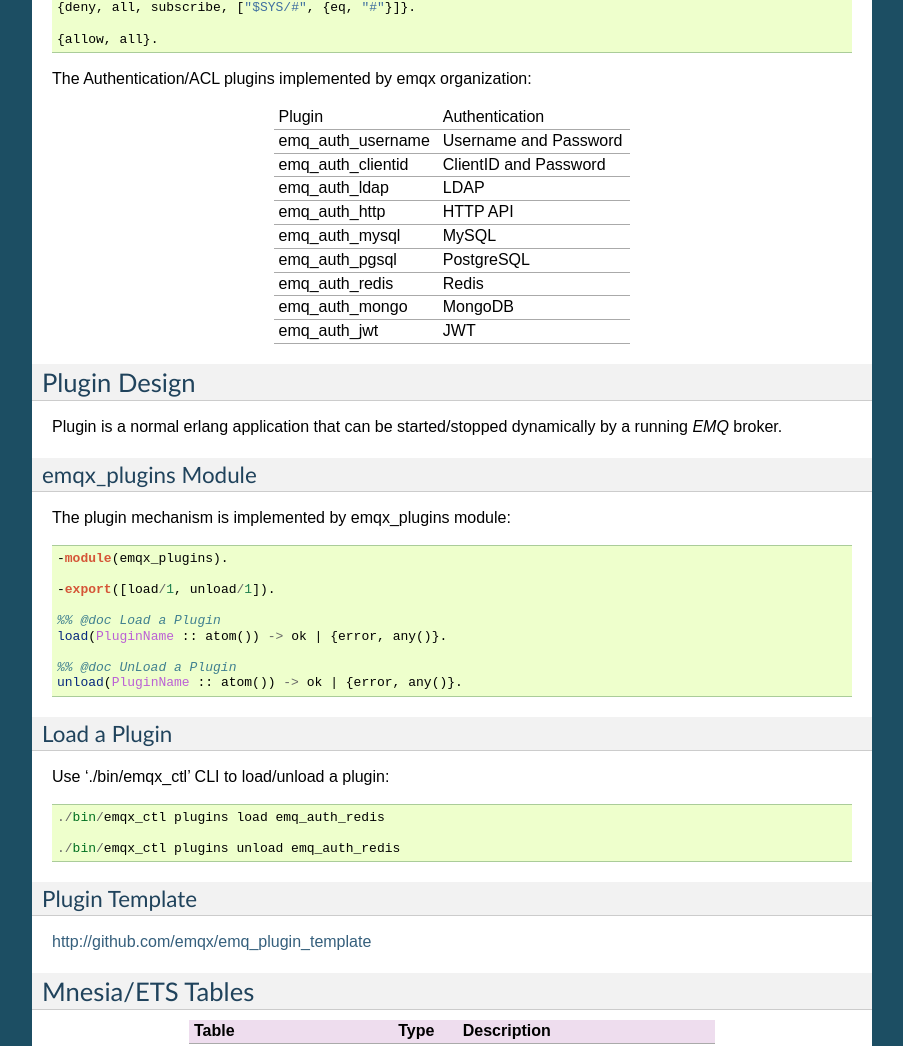
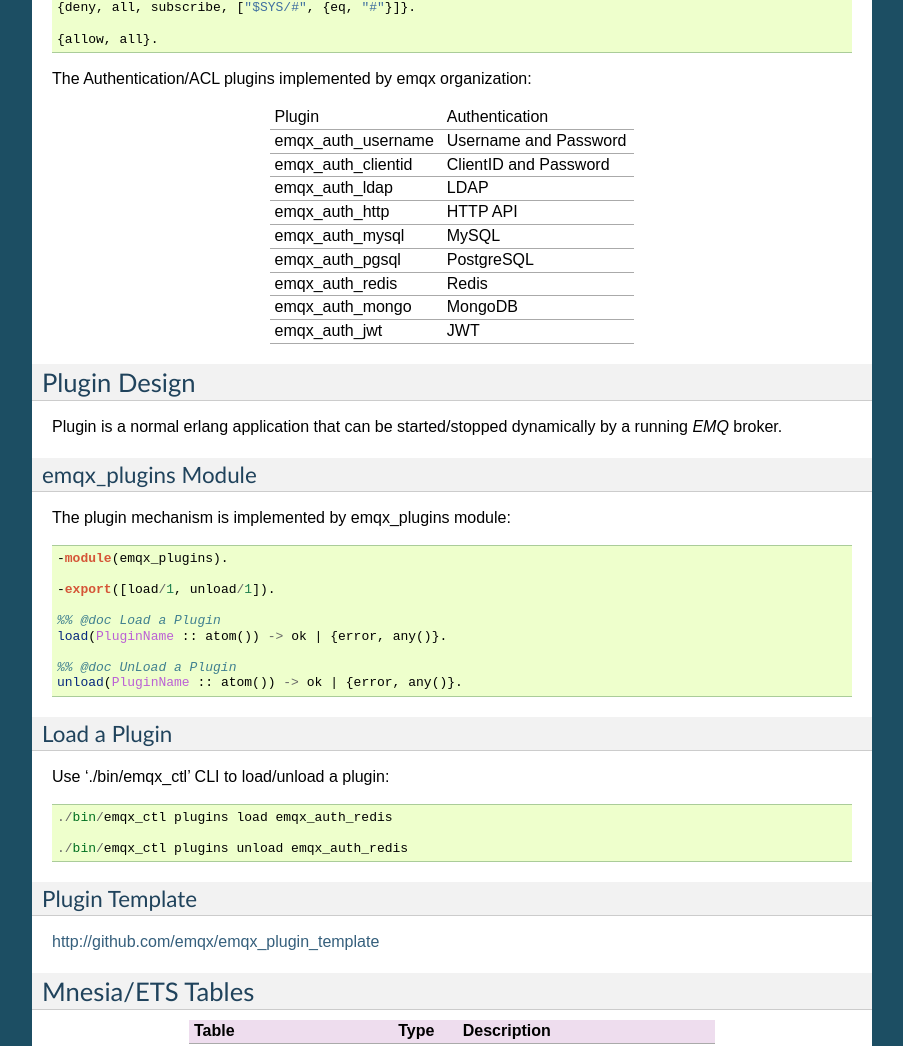
Before and after one commit to emqxarchive/emqx-docs-en, a Sphinx documentation site: the page built from source/design.rst, in a window 1280 px wide and 1400 px high, scrolled down 7377 px. Shown: the part 128-1174 px from the top of the window, without its empty margins (198-1101 px from the left). Built offline with Sphinx 7.4.7, drawn with Linux system fonts in a browser that asks for light colours; some of the changed text lies outside the part shown.

Commit message:
Fix typo

```diff
--- a/source/design.rst
+++ b/source/design.rst
@@ -221,7 +221,7 @@
 | {stop, NewAcc}  | Return Acc and Break   |
 +-----------------+------------------------+
 
-The input arguments for a callback function depends on the types of hook. Checkout the `emq_plugin_template`_ project to see the hook examples in detail.
+The input arguments for a callback function depends on the types of hook. Checkout the `emqx_plugin_template`_ project to see the hook examples in detail.
 
 Hook Implementation
 -------------------
@@ -263,11 +263,11 @@
 Hook Usage
 ----------
 
-The `emq_plugin_template`_ project provides the examples for hook usage:
+The `emqx_plugin_template`_ project provides the examples for hook usage:
 
 .. code-block:: erlang
 
-    -module(emq_plugin_template).
+    -module(emqx_plugin_template).
 
     -export([load/1, unload/0]).
 
@@ -385,23 +385,23 @@
 +-----------------------+--------------------------------+
 | Plugin                | Authentication                 |
 +-----------------------+--------------------------------+
-| emq_auth_username     | Username and Password          |
+| emqx_auth_username    | Username and Password          |
 +-----------------------+--------------------------------+
-| emq_auth_clientid     | ClientID and Password          |
+| emqx_auth_clientid    | ClientID and Password          |
 +-----------------------+--------------------------------+
-| emq_auth_ldap         | LDAP                           |
+| emqx_auth_ldap        | LDAP                           |
 +-----------------------+--------------------------------+
-| emq_auth_http         | HTTP API                       |
+| emqx_auth_http        | HTTP API                       |
 +-----------------------+--------------------------------+
-| emq_auth_mysql        | MySQL                          |
+| emqx_auth_mysql       | MySQL                          |
 +-----------------------+--------------------------------+
-| emq_auth_pgsql        | PostgreSQL                     |
+| emqx_auth_pgsql       | PostgreSQL                     |
 +-----------------------+--------------------------------+
-| emq_auth_redis        | Redis                          |
+| emqx_auth_redis       | Redis                          |
 +-----------------------+--------------------------------+
-| emq_auth_mongo        | MongoDB                        |
+| emqx_auth_mongo       | MongoDB                        |
 +-----------------------+--------------------------------+
-| emq_auth_jwt          | JWT                            |
+| emqx_auth_jwt         | JWT                            |
 +-----------------------+--------------------------------+
 
 .. _design_plugin:
@@ -434,18 +434,18 @@
 
 Use './bin/emqx_ctl' CLI to load/unload a plugin::
 
-    ./bin/emqx_ctl plugins load emq_auth_redis
+    ./bin/emqx_ctl plugins load emqx_auth_redis
 
-    ./bin/emqx_ctl plugins unload emq_auth_redis
+    ./bin/emqx_ctl plugins unload emqx_auth_redis
 
 Plugin Template
 ---------------
 
-http://github.com/emqx/emq_plugin_template
+http://github.com/emqx/emqx_plugin_template
 
 .. _eSockd: https://github.com/emqx/esockd
 .. _Chain-of-responsibility_pattern: https://en.wikipedia.org/wiki/Chain-of-responsibility_pattern
-.. _emq_plugin_template: https://github.com/emqx/emq_plugin_template/blob/master/src/emq_plugin_template.erl
+.. _emqx_plugin_template: https://github.com/emqx/emqx_plugin_template/blob/master/src/emqx_plugin_template.erl
 
 -----------------
 Mnesia/ETS Tables
```
Also changed, not shown: source/config.rst (+3 -9 lines), source/_static/images/config_1.png (added).
